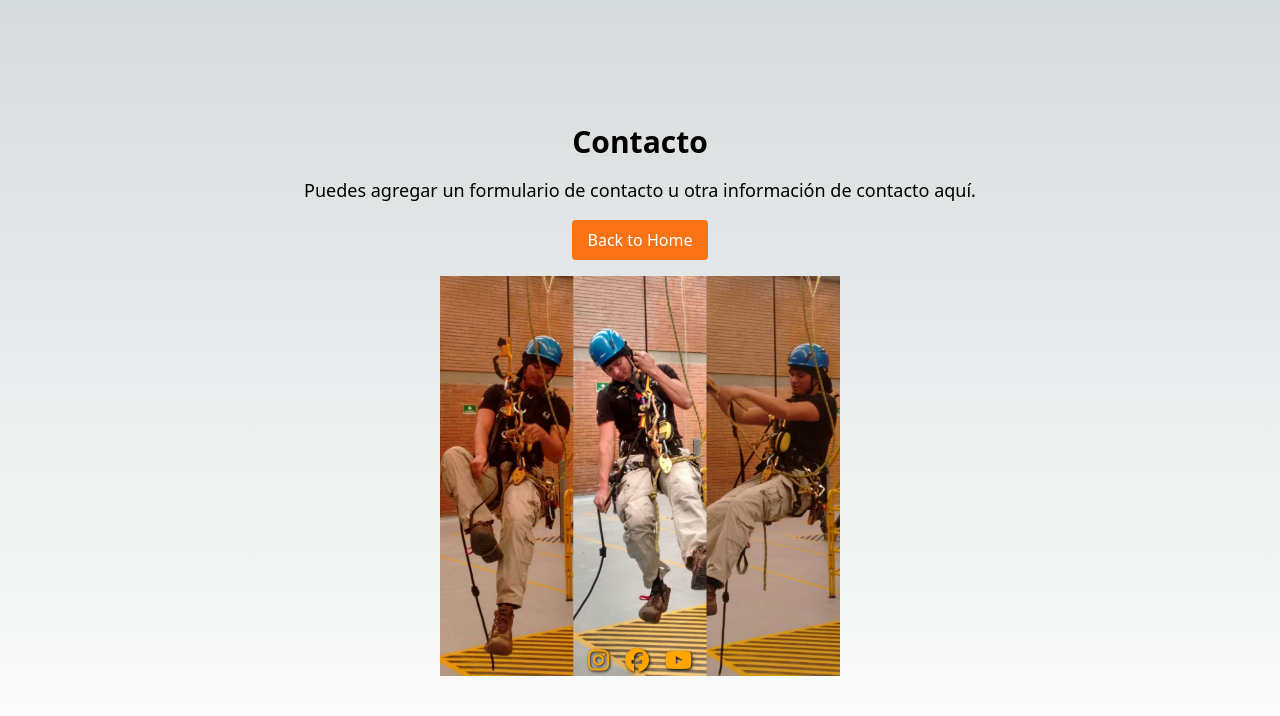
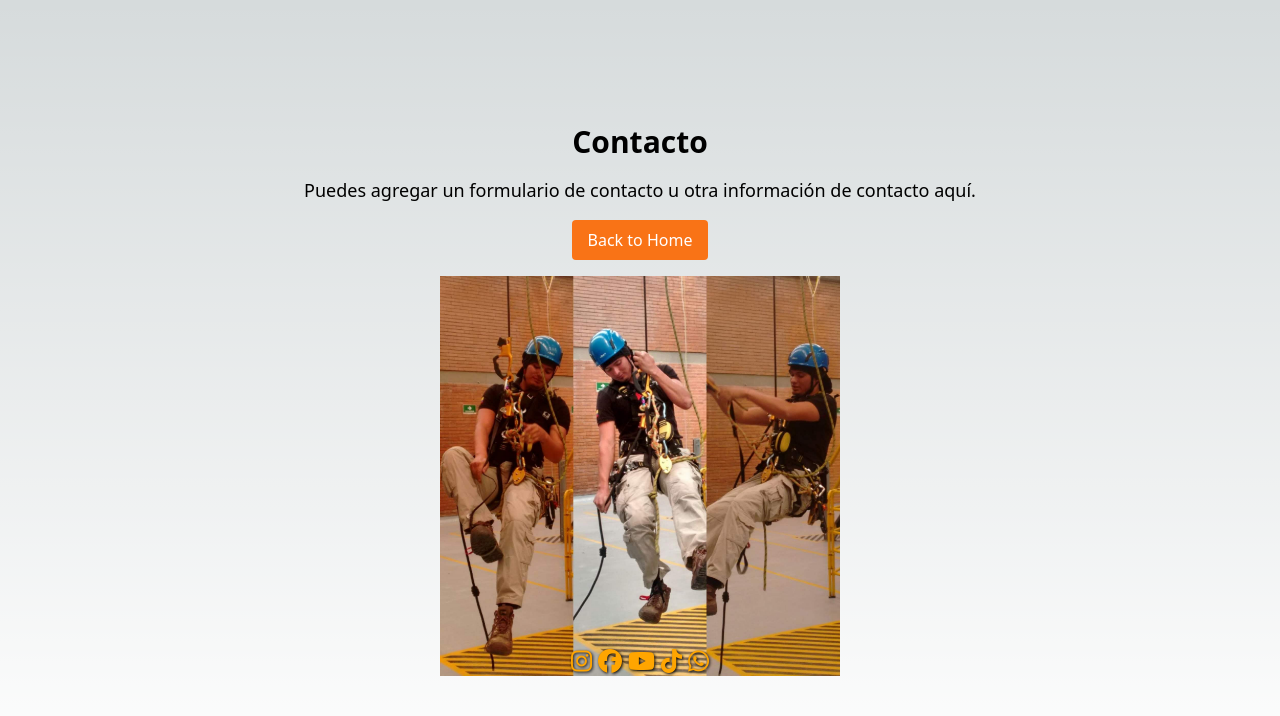
Before and after one commit to Davidongo93/kgb-rescatista, a Next.js app: page /contacto in a window 1280 px wide. Shown: the top 716 px of the page. Built offline with nearby package versions, Linux system fonts and the light colour scheme.

Commit message:
Feat(Social media component(landing and contact updated))

```diff
--- /dev/null
+++ b/components/social/Social.jsx
@@ -0,0 +1,52 @@
+import React from 'react';
+import styles from './Social.module.css';
+
+const Social = () => {
+  return (
+    <div className={styles.socialContainer}>
+      <a
+        href="https://www.instagram.com/judasgaleano/?hl=es"
+        target="_blank"
+        rel="noopener noreferrer"
+        className={styles.customIconLink}
+      >
+        <i className={`fab fa-instagram ${styles.customIcon}`}></i> {/* Icono de Instagram */}
+      </a>
+      <a
+        href="https://www.facebook.com/judas.a.galeano"
+        target="_blank"
+        rel="noopener noreferrer"
+        className={styles.customIconLink}
+      >
+        <i className={`fab fa-facebook ${styles.customIcon}`}></i> {/* Icono de Facebook */}
+      </a>
+      <a
+        href="https://www.youtube.com/channel/UCicAuv0Aylu-BldY8OAkB3A"
+        target="_blank"
+        rel="noopener noreferrer"
+        className={styles.customIconLink}
+      >
+        <i className={`fab fa-youtube ${styles.customIcon}`}></i> {/* Icono de YouTube */}
+      </a>
+      <a
+        href="https://www.tiktok.com/@judasgaleano"
+        target="_blank"
+        rel="noopener noreferrer"
+        className={styles.customIconLink}
+      >
+        <i className={`fab fa-tiktok ${styles.customIcon}`}></i> {/* Icono de YouTube */}
+      </a>
+      <a
+        href=" https://wa.me/573003485579
+        "
+        target="_blank"
+        rel="noopener noreferrer"
+        className={styles.customIconLink}
+      >
+        <i className={`fab fa-whatsapp ${styles.customIcon}`}></i> {/* Icono de YouTube */}
+      </a>
+    </div>
+  );
+};
+
+export default Social;
--- /dev/null
+++ b/components/social/Social.module.css
@@ -0,0 +1,26 @@
+/* Estilos para el componente Social */
+.socialContainer {
+    position: absolute;
+    bottom: 0;
+    left: 0;
+    right: 0;
+    display: flex;
+    justify-content: center;
+
+  }
+
+  .customIconLink {
+    color: orange; /* Cambia el color de los íconos a naranja */
+    text-shadow: 1px 1px 3px black; /* Añade una sombra negra a los íconos */
+    transition: text-shadow 0.3s ease, color 0.3s ease; /* Agrega una transición para la sombra y el color */
+    margin: 0 3px;
+}
+
+  .customIconLink:hover {
+    color: white; /* Cambia el color de los íconos a blanco en hover */
+    text-shadow: 2px 2px 5px black; /* Aumenta la sombra negra en hover */
+  }
+
+  .customIcon {
+    font-size: 24px; /* Cambia el tamaño de los íconos */
+  }
--- a/pages/contacto.js
+++ b/pages/contacto.js
@@ -1,12 +1,12 @@
 import Link from 'next/link';
 import React from 'react';
-import RootLayout from '../app/layout';
+import Social from '@/components/social/Social';
 import Image from 'next/image';
 import '@fortawesome/fontawesome-free/css/all.css'; // Importa todas las fuentes
 
 const Contacto = () => {
   return (
-    <RootLayout>
+    <>
       <div className="min-h-screen flex flex-col justify-center items-center">
         <h1 className="text-3xl font-bold mb-4">Contacto</h1>
         <p className="text-lg">Puedes agregar un formulario de contacto u otra información de contacto aquí.</p>
@@ -22,51 +22,10 @@ const Contacto = () => {
             width={400}
             height={300}
           />
-          <div className="absolute bottom-0 left-0 right-0 flex justify-center">
-            <a
-              href="https://www.instagram.com/judasgaleano/?hl=es"
-              target="_blank"
-              rel="noopener noreferrer"
-              className="text-2xl mx-2 custom-icon-link"
-            >
-              <i className="fab fa-instagram custom-icon"></i> {/* Icono de Instagram */}
-            </a>
-            <a
-              href="https://www.facebook.com/judas.a.galeano"
-              target="_blank"
-              rel="noopener noreferrer"
-              className="text-2xl mx-2 custom-icon-link"
-            >
-              <i className="fab fa-facebook custom-icon"></i> {/* Icono de Facebook */}
-            </a>
-            <a
-              href="https://www.youtube.com/channel/UCicAuv0Aylu-BldY8OAkB3A"
-              target="_blank"
-              rel="noopener noreferrer"
-              className="text-2xl mx-2 custom-icon-link"
-            >
-              <i className="fab fa-youtube custom-icon"></i> {/* Icono de YouTube */}
-            </a>
-          </div>
+          <Social/>
         </div>
       </div>
-      <style jsx>{`
-        .custom-icon-link {
-          color: orange; /* Cambia el color de los iconos a naranja */
-          text-shadow: 1px 1px 3px black; /* Añade una sombra negra a los iconos */
-          transition: text-shadow 0.3s ease, color 0.3s ease; /* Agrega una transición para la sombra y el color */
-        }
-
-        .custom-icon-link:hover {
-          color: white; /* Cambia el color de los iconos a blanco en hover */
-          text-shadow: 2px 2px 5px black; /* Aumenta la sombra negra en hover */
-        }
-
-        .custom-icon {
-          font-size: 24px; /* Cambia el tamaño de los iconos */
-        }
-      `}</style>
-    </RootLayout>
+    </>
   );
 };
 
--- a/pages/landing.js
+++ b/pages/landing.js
@@ -1,5 +1,6 @@
 "use client"
 import { useRouter } from 'next/router';
+import Social from '@/components/social/Social';
 export default function Landing() {
   const router = useRouter();
 
@@ -28,6 +29,7 @@ export default function Landing() {
             </button>
           </div>
         </div>
+          <Social/>
       </div>
   );
 }
```
